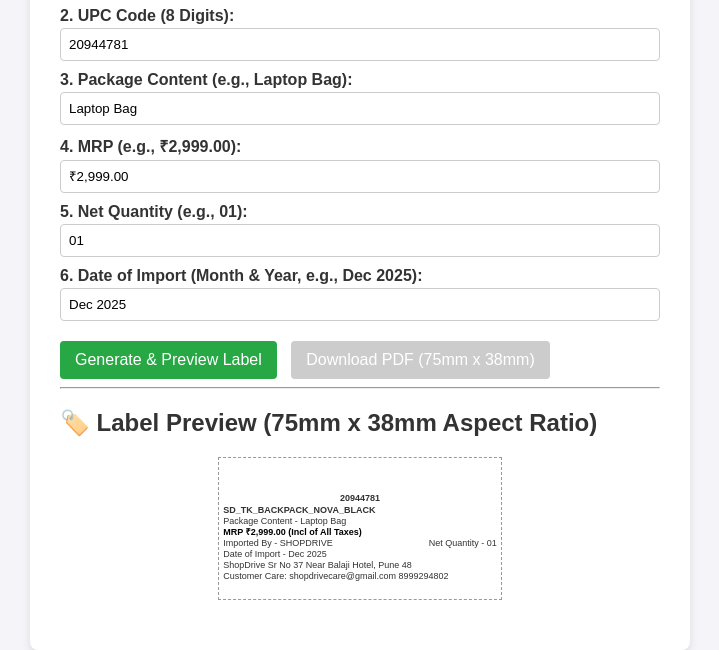
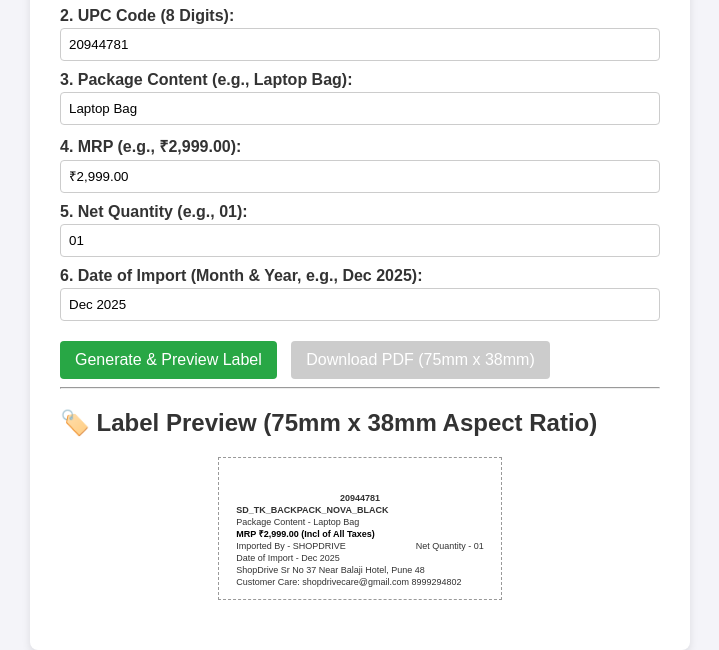
Before and after one commit to Rahul2254/Detailed_Barcode_Generator, a plain HTML site: page index.html in a window 1280 px wide. Shown: the part 188-838 px from the top of the page, without its empty margins (280-999 px from the left). Drawn offline with nearby package versions, Linux system fonts and the light colour scheme; a script that the page names is missing.

Commit message:
Update styles.css

```diff
--- a/styles.css
+++ b/styles.css
@@ -72,7 +72,7 @@ body {
 /* --- CONSTANT FONT SIZE ADJUSTMENTS --- */
 
 p {
-    margin: 1px 2px;
+    margin: 1.5px 15px;
     padding: 0;
     font-size: 9px; /* SET ALL PARAGRAPH TEXT TO 9PX */
 }
@@ -105,4 +105,5 @@ p {
     display: flex;
     justify-content: space-between;
     width: 100%;
+
 }
```
